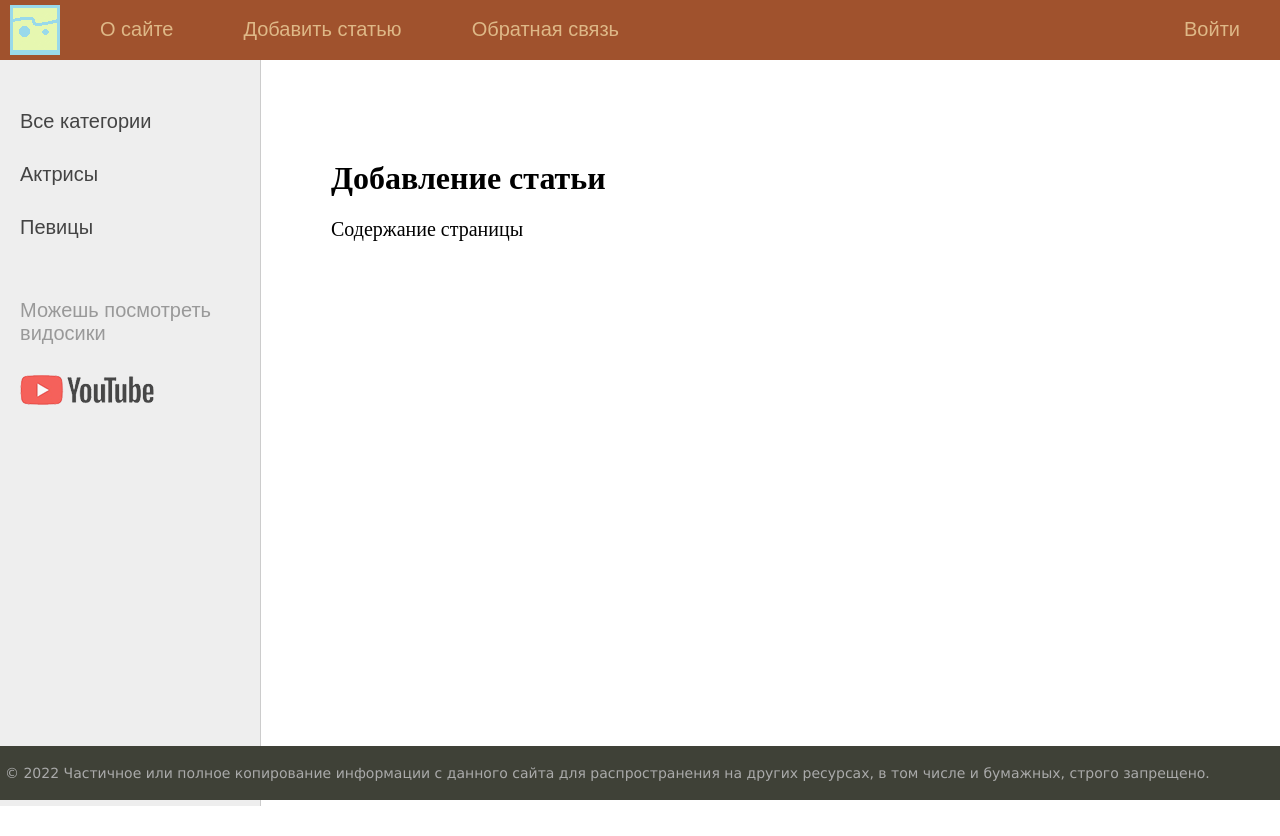
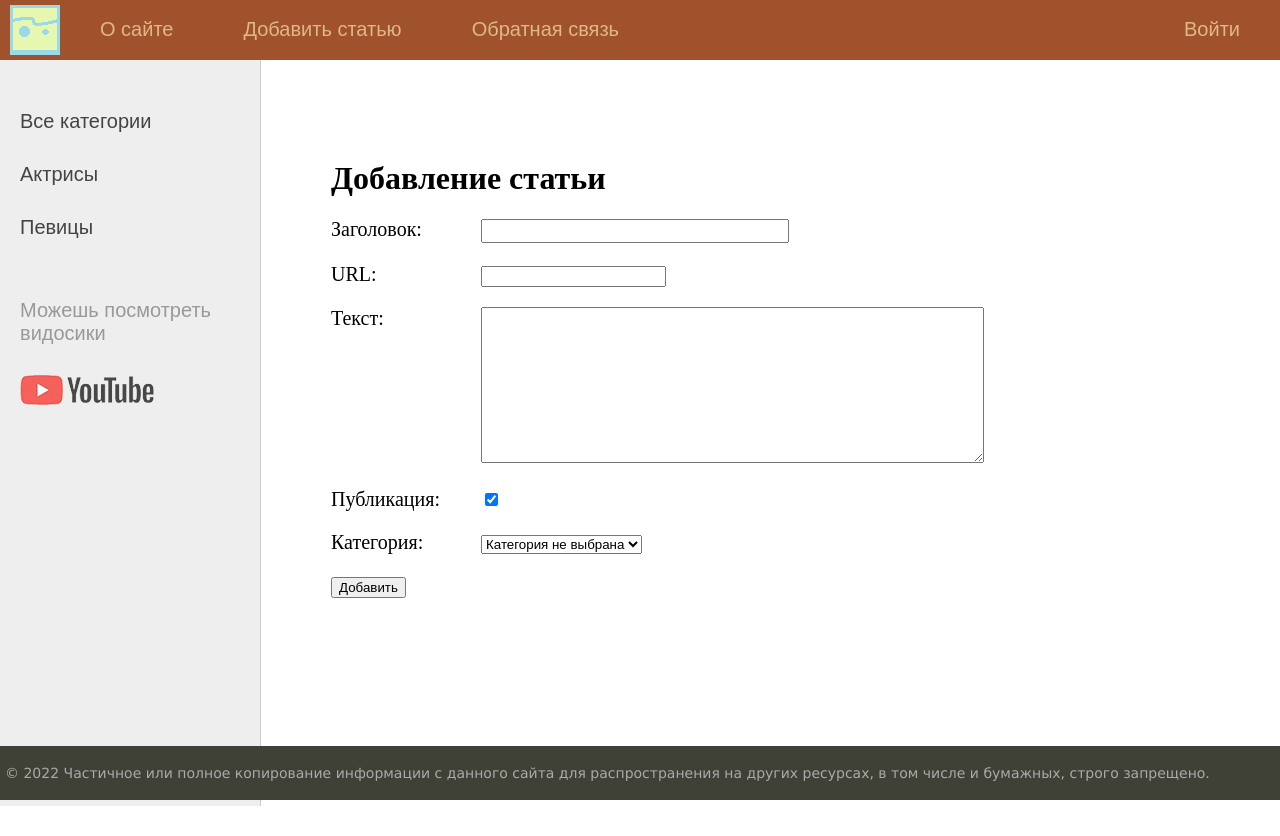
Before and after one commit to DTRKN/Django, a Django app: page /addpage/ in a window 1280 px wide. Run offline with Django 4.2, Linux system fonts and the light colour scheme; data comes from the database, SQL or seed files in the repository; both versions use the stored data as it was after the commit.

Commit message:
add content

```diff
--- /dev/null
+++ b/firstsite/women/forms.py
@@ -0,0 +1,9 @@
+from django import forms
+from .models import *
+
+class AddPostForm(forms.Form):
+    title = forms.CharField(max_length=255, label='Заголовок', widget=forms.TextInput(attrs={'class': 'form-input'}))
+    slug = forms.SlugField(max_length=255, label = 'URL')
+    content = forms.CharField(widget=forms.Textarea(attrs={'cols':60, 'rows': 10}), label = 'Текст')
+    is_published = forms.BooleanField(label= 'Публикация', required=False, initial=True)
+    cat = forms.ModelChoiceField(queryset=Category.objects.all(), label='Категория', empty_label='Категория не выбрана')
--- a/firstsite/women/templates/women/addpage.html
+++ b/firstsite/women/templates/women/addpage.html
@@ -2,5 +2,16 @@
 
 {% block content %}
 <h1>{{title}}</h1>
-<p>Содержание страницы</p>
+
+<form action="{% url 'add_page' %}" method="post">
+    {% csrf_token %}
+
+    {% for f in form %}
+    <p><label class='form-label' for="{{ f.id_for_label }}">{{f.label}}: </label>{{ f }}<p>
+    <div class="form-error">{{ f.errors }}</div>
+    {% endfor %}
+
+
+    <button type="submit">Добавить</button>
+</form>
 {% endblock %}
--- a/firstsite/women/views.py
+++ b/firstsite/women/views.py
@@ -1,7 +1,10 @@
 
 from django.shortcuts import render, redirect, get_object_or_404
 from django.http import HttpResponse, HttpResponseNotFound, Http404
+
+from .forms import *
 from .models import *
+
 
 menu = [{'title':'O сайте', 'url_name': 'about'},
         {'title':'Добавить статью', 'url_name': 'add_page'},
@@ -25,7 +28,19 @@ def about(request):
     return render(request, 'women/about.html', {'menu': menu, 'title': 'О сайте'})
 
 def addpage(request):
-    return render(request, 'women/addpage.html', {'menu': menu, 'title': 'Добавление статьи'})
+    if request.method == 'POST':
+        form = AddPostForm(request.POST)
+        if form.is_valid():
+            #print(form.cleaned_data)
+            try:
+                Women.objects.create(**form.cleaned_data)
+                return redirect('home')
+            except:
+                form.add_error(None, 'Ошибка добавления поста')
+
+    else:
+        form = AddPostForm()
+    return render(request, 'women/addpage.html', {'form': form, 'menu': menu, 'title': 'Добавление статьи'})
 
 def contact(request):
     return HttpResponse('Обратная связь')
```
Also changed, not shown: firstsite/db.sqlite3.
